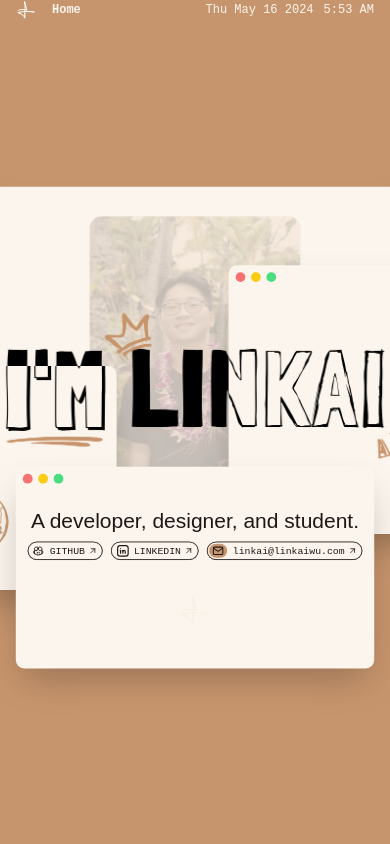
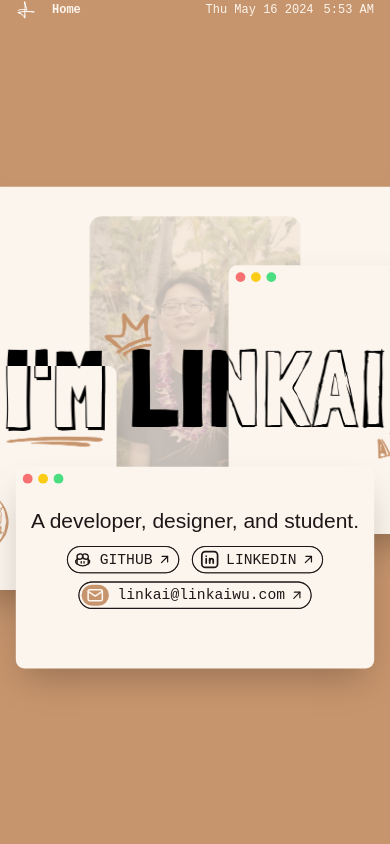
Before and after one commit to linkai101/site, a Next.js app: page / in a window 390 px wide. Shown: the top 844 px of the page. Built offline with nearby package versions, Linux system fonts and the light colour scheme; a web font is replaced by a local one.

Commit message:
Update components and ui

```diff
--- a/components/home/hero-mobile.tsx
+++ b/components/home/hero-mobile.tsx
@@ -3,12 +3,13 @@ import MenuBar from './menu-bar';
 import TiltChip from '@/components/ui/tilt-chip';
 
 import Image from 'next/image';
+import Link from 'next/link';
 import { cn } from '@/utils/cn';
-import { TbArrowUpRight, TbBrandGithubCopilot, TbBrandLinkedin, TbMail } from "react-icons/tb";
+import { TbBrandGithubCopilot, TbBrandLinkedin, TbMail } from "react-icons/tb";
 
 export default function HeroMobile({ className, ...rest }: { className?: string, [key: string]: any }) {
   return (
-    <div className={cn("min-h-screen relative bg-primary text-onPrimary overflow-hidden", className)} {...rest}>
+    <div className={cn("min-h-screen relative bg-primary text-light overflow-hidden", className)} {...rest}>
       <MenuBar className="absolute top-0 inset-x-0"/>
 
       <div className="absolute inset-0 scale-[0.7]">
@@ -55,40 +56,34 @@ export default function HeroMobile({ className, ...rest }: { className?: string,
               A developer, designer, and student.
             </p>
 
-          <div className="flex justify-center flex-wrap gap-x-3 gap-y-2 mt-3">
-            <TiltChip className="px-1.5 py-[2px] flex items-center gap-2 text-sm font-mono uppercase">
+            <div className="px-8 pb-8 flex justify-center flex-wrap gap-x-3 gap-y-2 scale-150 mt-10">
+              <Link href="https://github.com/linkai101" target="_blank" rel="noopener noreferrer">
+                <TiltChip className="flex items-center gap-2 text-sm font-mono uppercase">
                   <TbBrandGithubCopilot size={16}/>
                   GitHub
-              <TbArrowUpRight size={14} className="-ml-1"/>
                 </TiltChip>
+              </Link>
 
-            <TiltChip className="px-1.5 py-[2px] flex items-center gap-2 text-sm font-mono uppercase">
+              <Link href="https://www.linkedin.com/in/linkaiwu/" target="_blank" rel="noopener noreferrer">
+                <TiltChip className="flex items-center gap-2 text-sm font-mono uppercase">
                   <TbBrandLinkedin size={20} className="-mr-0.5"/>
                   LinkedIn
-              <TbArrowUpRight size={14} className="-ml-1"/>
                 </TiltChip>
+              </Link>
 
-            <TiltChip className="pl-[2px] pr-1.5 py-[2px] flex items-center gap-2 text-sm font-mono">
-              <div className="px-[4px] py-[1px] bg-primary text-onPrimary font-bold uppercase rounded-full">
+              <Link href="mailto:linkai@linkaiwu.com" target="_blank" rel="noopener noreferrer">
+                <TiltChip className="flex items-center gap-2 text-sm font-mono">
+                  <div className="-ml-1 px-[4px] py-[1px] bg-primary text-light font-bold uppercase rounded-full">
                     <TbMail size={18}/>
                   </div>
-              {/* <div className="px-1.5 bg-primary text-onPrimary font-bold uppercase rounded-full">
+                  {/* <div className="-ml-1 px-1.5 bg-primary text-light font-bold uppercase rounded-full">
                     Email me!
                   </div> */}
 
                   linkai@linkaiwu.com
-
-              <TbArrowUpRight size={14} className="-ml-1"/>
                 </TiltChip>
+              </Link>
             </div>
-
-          <Image
-            src="/assets/logo_primary.png"
-            alt="Linkai's logo"
-            width={128}
-            height={128}
-            className="w-12 h-12 mt-12 opacity-5 pointer-events-none"
-          />
           </div>
         </WindowMobile>
       </div>
--- a/components/home/hero.tsx
+++ b/components/home/hero.tsx
@@ -7,7 +7,7 @@ import Image from 'next/image';
 import Link from 'next/link';
 import { useRef, useState } from 'react';
 import { cn } from '@/utils/cn';
-import { TbArrowUpRight, TbBrandGithubCopilot, TbBrandLinkedin, TbMail } from "react-icons/tb";
+import { TbBrandGithubCopilot, TbBrandLinkedin, TbMail } from "react-icons/tb";
 
 export default function Hero({ className, ...rest }: { className?: string, [key: string]: any }) {
   const constraintsRef = useRef(null);
@@ -24,7 +24,7 @@ export default function Hero({ className, ...rest }: { className?: string, [key:
   }
 
   return (
-    <div className={cn("min-h-screen relative bg-primary text-onPrimary overflow-hidden", className)} {...rest}>
+    <div className={cn("min-h-screen relative bg-primary text-light overflow-hidden", className)} {...rest}>
       <MenuBar className="absolute top-0 inset-x-0"/>
 
       <div className="absolute left-1/2 top-[calc(50%-3rem)] -translate-x-1/2 -translate-y-1/2 w-[70rem] h-[36rem] flex items-center justify-center">
@@ -96,33 +96,29 @@ export default function Hero({ className, ...rest }: { className?: string, [key:
 
           <div className="flex justify-center flex-wrap gap-x-3 gap-y-2 mt-3">
             <Link href="https://github.com/linkai101" target="_blank" rel="noopener noreferrer">
-              <TiltChip className="px-1.5 py-[2px] flex items-center gap-2 text-sm font-mono uppercase">
+              <TiltChip className="flex items-center gap-2 text-sm font-mono uppercase">
                 <TbBrandGithubCopilot size={16}/>
-                  GitHub
-                <TbArrowUpRight size={14} className="-ml-1"/>
+                GitHub
               </TiltChip>
             </Link>
 
             <Link href="https://www.linkedin.com/in/linkaiwu/" target="_blank" rel="noopener noreferrer">
-              <TiltChip className="px-1.5 py-[2px] flex items-center gap-2 text-sm font-mono uppercase">
+              <TiltChip className="flex items-center gap-2 text-sm font-mono uppercase">
                 <TbBrandLinkedin size={20} className="-mr-0.5"/>
-                  LinkedIn
-                <TbArrowUpRight size={14} className="-ml-1"/>
+                LinkedIn
               </TiltChip>
             </Link>
 
             <Link href="mailto:linkai@linkaiwu.com" target="_blank" rel="noopener noreferrer">
-              <TiltChip className="pl-[2px] pr-1.5 py-[2px] flex items-center gap-2 text-sm font-mono">
-                <div className="px-[4px] py-[1px] bg-primary text-onPrimary font-bold uppercase rounded-full">
+              <TiltChip className="flex items-center gap-2 text-sm font-mono">
+                <div className="-ml-1 px-[4px] py-[1px] bg-primary text-light font-bold uppercase rounded-full">
                   <TbMail size={18}/>
                 </div>
-                {/* <div className="px-1.5 bg-primary text-onPrimary font-bold uppercase rounded-full">
+                {/* <div className="-ml-1 px-1.5 bg-primary text-light font-bold uppercase rounded-full">
                   Email me!
                 </div> */}
 
                 linkai@linkaiwu.com
-
-                <TbArrowUpRight size={14} className="-ml-1"/>
               </TiltChip>
             </Link>
           </div>
--- a/components/home/selected-works.tsx
+++ b/components/home/selected-works.tsx
@@ -32,7 +32,7 @@ const featured = [
 
 export default function SelectedWorks({ className, ...rest }: { className?: string, [key: string]: any }) {
   return (
-    <div className={cn("pt-24 pb-24 md:pb-12 px-2 relative overflow-hidden", className)} {...rest}>
+    <div className={cn("py-24 px-2 relative overflow-hidden", className)} {...rest}>
       <h2 className="container max-w-3xl text-6xl text-center font-heading">
         The{' '}
         <span className="relative text-primary font-cursive">
@@ -45,7 +45,7 @@ export default function SelectedWorks({ className, ...rest }: { className?: stri
 
       <div className="container max-w-5xl grid grid-cols-1 md:grid-cols-2 grid-flow-row-dense gap-x-36 lg:gap-x-48 gap-y-24 md:gap-y-12 mt-32">
         {featured.map((project, i) => <Fragment key={project.title}>
-          {i%2==0 && <div className="hidden md:block h-24"/>} {/* SPACER */}
+          {i%2==0 && <div className="hidden md:block h-32"/>} {/* SPACER */}
 
           <div className="row-span-2">
             <div className="aspect-video bg-light/20 rounded-lg"/> {/* THUMBNAIL */}
@@ -66,7 +66,7 @@ export default function SelectedWorks({ className, ...rest }: { className?: stri
             </div>
           </div>
 
-          {i%2==1 && <div className="hidden md:block h-24"/>} {/* SPACER */}
+          {i%2==1 && <div className="hidden md:block h-32"/>} {/* SPACER */}
         </Fragment>)}
 
         <div className="hidden md:block h-48"/> {/* SPACER */}
--- a/components/ui/tilt-chip.tsx
+++ b/components/ui/tilt-chip.tsx
@@ -1,20 +1,34 @@
-"use client";
-
-import { motion } from 'framer-motion';
-import { cn } from '@/utils/cn';
+import { TbArrowUpRight } from "react-icons/tb";
 
 export default function TiltChip({ children, className, ...rest }: { children?: any, className?: string, [key: string]: any }) {
   return (
-    <motion.div className="bg-dark rounded-full">
-      <motion.div
-        className={cn("text-dark bg-light rounded-full origin-left border border-dark", className)}
-        whileHover={{
-          rotate: -2,
-        }}
+    <div className="bg-dark rounded-full">
+      <div
+        className="px-1.5 py-[2px] flex items-center gap-1 text-dark bg-light rounded-full origin-left border border-dark hover:-rotate-[2deg] transition-transform"
+
         {...rest}
       >
-        {children}
-      </motion.div>
-    </motion.div>
+        <div className={className}>
+          {children}
+        </div>
+        <TbArrowUpRight size={14}/>
+      </div>
+    </div>
+
+    // WITH FRAMER MOTION
+    // <motion.div className="bg-dark rounded-full">
+    //   <motion.div
+    //     className="px-1.5 py-[2px] flex items-center gap-1 text-dark bg-light rounded-full origin-left border border-dark"
+    //     whileHover={{
+    //       rotate: -2,
+    //     }}
+    //     {...rest}
+    //   >
+    //     <div className={className}>
+    //       {children}
+    //     </div>
+    //     <TbArrowUpRight size={14}/>
+    //   </motion.div>
+    // </motion.div>
   );
 }
```
Also changed, not shown: components/ui/contrast-link.tsx (+30 -20 lines). Lines whose indentation alone changed are shown as unchanged.
